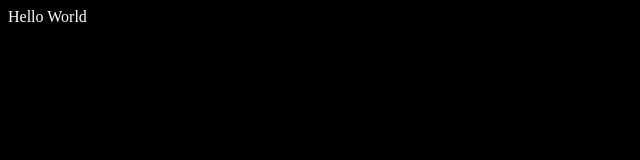
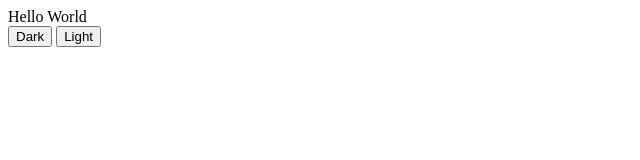
Before and after one commit to Rakesh-TN/JQuery-Learning, a plain HTML site: page Index.html in a window 1280 px wide. Shown: the whole page, without its empty margins (0-640 px from the left). Drawn offline with nearby package versions, Linux system fonts and the light colour scheme.

Commit message:
New Learning

```diff
--- a/Index.html
+++ b/Index.html
@@ -8,8 +8,8 @@
     <script src="./JS/Script.js"></script>
 </head>
 <body>
-    <div id="treat">
-
-    </div>
+    <div id="treat"></div>
+    <button class="dark">theme</button>
+    <button class="light">theme</button>
 </body>
 </html>
--- a/JS/Script.js
+++ b/JS/Script.js
@@ -1,5 +1,12 @@
 $(document).ready(function(){
     $('#treat').text("Hello World")
-    $('body').css('background-color', 'Black')
-    $('body').css('color', 'White')
+    $('.light').click(function(){
+        $('body').css('background-color', 'WHITE');
+        $('body').css('color', 'black')
+    }).text('Light');
+    $('.dark').click(function(){
+        $('body').css('background-color', 'Black')
+        $('body').css('color', 'White')
+    }).text('Dark');
+
 })
```
